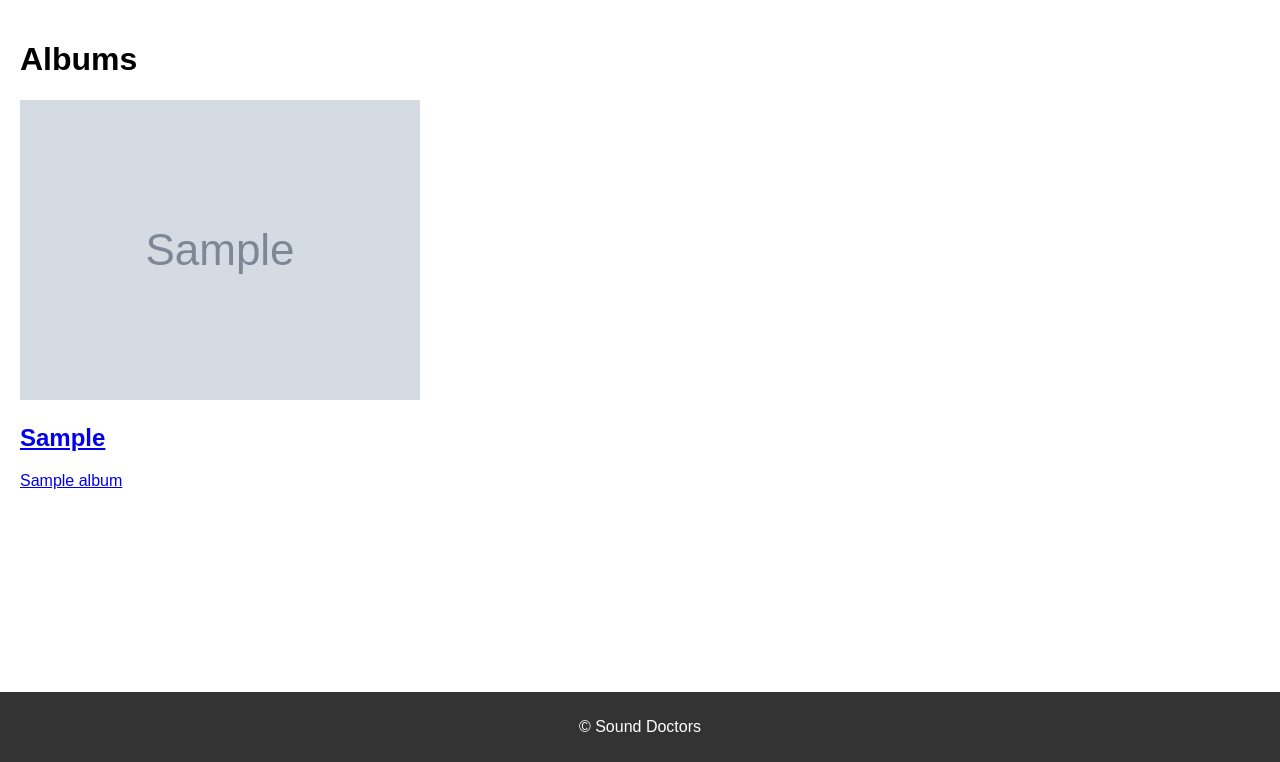
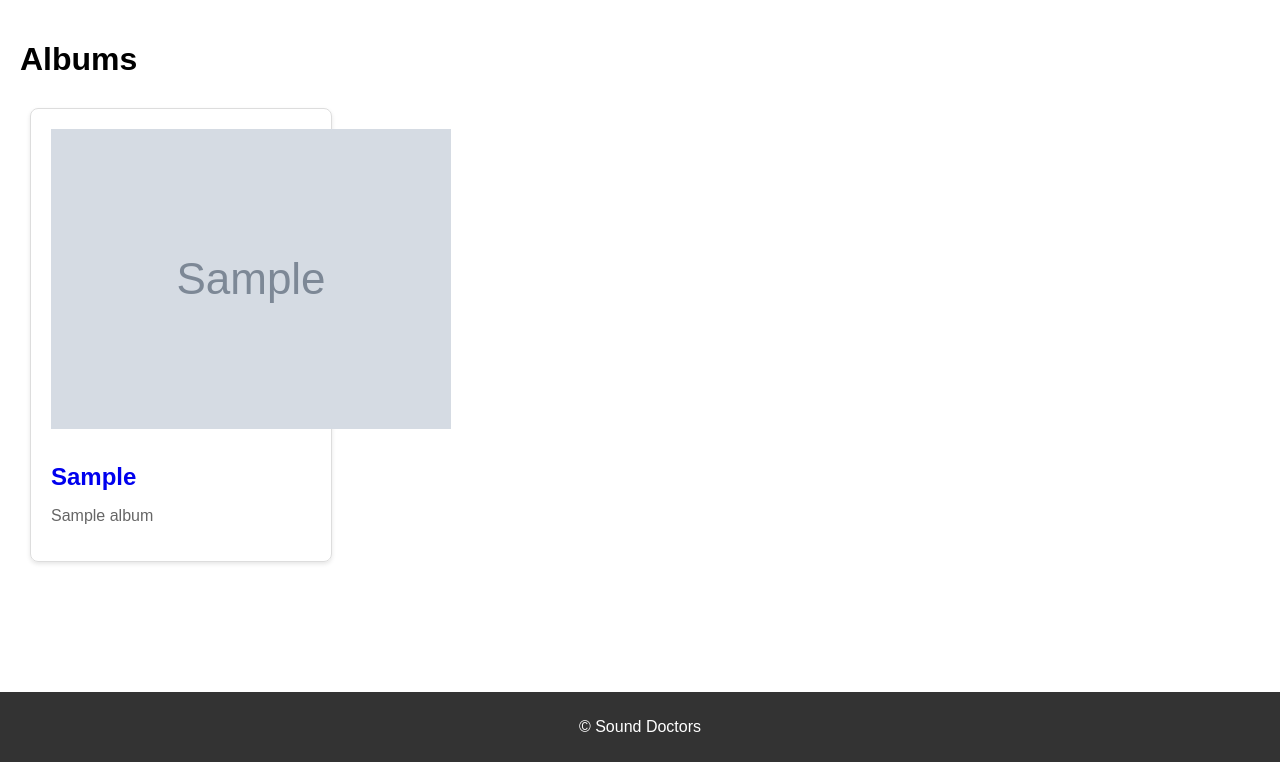
Before and after one commit to povilastsk/ptu16_sound_doctors, a Django app: page /albums/ in a window 1280 px wide. Shown: the part 38-800 px from the top of the page. Run offline with Django 4.2, Linux system fonts and the light colour scheme; tables that the repository leaves empty hold one stand-in row (values such as "Sample post"); grey boxes marked "Sample" are stand-in pictures.

Commit message:
some css done

```diff
--- a/sound_doctors/clinic/models.py
+++ b/sound_doctors/clinic/models.py
@@ -1,9 +1,9 @@
+from django.contrib.auth import get_user_model
+from django.contrib.auth.models import User
 from django.db import models
 from django.utils.translation import gettext_lazy as _
 from django.urls import reverse
-from django.contrib.auth import get_user_model
 from tinymce.models import HTMLField
-from django.contrib.auth.models import User
 
 
 User = get_user_model()
--- a/sound_doctors/clinic/static/css/base_style.css
+++ b/sound_doctors/clinic/static/css/base_style.css
@@ -1,10 +1,24 @@
 body {
 font-family: 'Arial', sans-serif;
+text-decoration: none;
 margin: 0;
 padding: 0;
 display: flex;
 flex-direction: column;
 min-height: 100vh;
+}
+
+#hero {
+background-size: cover;
+background-position: center;
+background-repeat: no-repeat;
+color: black;
+text-align: center;
+padding: 100px 0;
+}
+#hero a {
+text-decoration: none;
+font-weight: bold;
 }
 
 header {
@@ -54,7 +68,7 @@ ul.nav a:hover {
 .dropdown-content {
 display: none;
 position: absolute;
-    background-color: #555; /* Adjusted background color */
+background-color: #555;
 box-shadow: 0px 8px 16px 0px rgba(0, 0, 0, 0.2);
 z-index: 1;
 border-top: 2px solid #333;
@@ -70,12 +84,12 @@ ul.nav a:hover {
 display: block;
 padding: 12px 16px;
 font-size: 14px;
-    transition: background-color 0.3s ease, color 0.3s ease; /* Added color transition */
+transition: background-color 0.3s ease, color 0.3s ease;
 }
 
 .dropdown-content a:hover {
 background-color: #777;
-    color: #ffd700; /* Highlighted text color */
+color: #ffd700;
 }
 
 main {
@@ -104,3 +118,126 @@ footer a:hover {
 margin: 10px 0;
 padding: 10px;
 }
+
+.styled-table {
+width: 100%;
+border-collapse: collapse;
+margin: 25px 0;
+font-size: 16px;
+text-align: left;
+}
+
+
+.styled-table th {
+background-color: #f2f2f2;
+padding: 12px 15px;
+text-align: center;
+font-weight: bold;
+border: 1px solid #ddd;
+}
+
+.styled-table td {
+padding: 10px 15px;
+border: 1px solid #ddd;
+}
+
+.styled-table tbody tr:nth-child(even) {
+background-color: #f9f9f9;
+}
+
+.styled-table a {
+color: #007bff;
+text-decoration: none;
+}
+
+.styled-table a:hover {
+text-decoration: none;
+}
+
+h1 {
+font-size: 32px;
+margin-bottom: 20px;
+}
+
+.card-container {
+display: flex;
+flex-wrap: wrap;
+text-decoration: none;
+}
+
+.card {
+width: 300px;
+margin: 10px;
+border: 1px solid #ddd;
+border-radius: 8px;
+box-shadow: 0 2px 4px rgba(0, 0, 0, 0.1);
+transition: transform 0.3s ease-in-out;
+text-decoration: none;
+}
+
+.card:hover {
+transform: scale(1.05);
+text-decoration: none;
+}
+
+.card-body {
+padding: 20px;
+text-decoration: none;
+}
+
+.card-title {
+font-size: 24px;
+margin-bottom: 10px;
+text-decoration: none;
+}
+
+.card-text {
+font-size: 16px;
+color: #666;
+text-decoration: none;
+}
+
+.album-details {
+display: flex;
+}
+
+.album-info {
+flex: 1;
+margin-right: 20px;
+}
+
+.reviews-section {
+flex: 1;
+}
+
+button {
+background-color: #4CAF50;
+color: white;
+padding: 10px 15px;
+border: none;
+border-radius: 5px;
+cursor: pointer;
+}
+
+button:hover {
+background-color: #45a049;
+}
+
+.reviews-section {
+flex: 1;
+}
+
+.review {
+border: 1px solid #ddd;
+margin-bottom: 15px;
+padding: 10px;
+border-radius: 5px;
+}
+
+.review p {
+margin: 0;
+}
+
+.timestamp {
+color: #777;
+}
--- a/sound_doctors/clinic/templates/clinic/album_detail.html
+++ b/sound_doctors/clinic/templates/clinic/album_detail.html
@@ -4,6 +4,7 @@
 {% block content %}
   <h1>{% trans "Album Details"|capfirst %}</h1>
   <div class="album-details">
+    <div class="album-info">
       {% if album.cover %}
         <img src="{{ album.cover.url }}" alt="{{ album.title }} Cover">
       {% else %}
@@ -11,7 +12,8 @@
       {% endif %}
       <h2>{{ album.title }}</h2>
       <p>{{ album.artist }}</p>
-
+    </div>
+    <div class="reviews-section">
       <h3>{% trans "Reviews"|capfirst %}</h3>
       {% for review in reviews %}
         <div class="review">
@@ -37,4 +39,5 @@
         <p>{% trans "Log in to post a review or buy the album."|capfirst %}</p>
       {% endif %}
     </div>
+  </div>
 {% endblock %}
--- a/sound_doctors/clinic/templates/clinic/album_list.html
+++ b/sound_doctors/clinic/templates/clinic/album_list.html
@@ -2,18 +2,18 @@
 {% load static %}
 {% load i18n %}
 {% block content %}
-  <h1>{% trans "albums"|capfirst %}</h1>
-  <div class="album-list">
+  <h1>{% trans "Albums"|capfirst %}</h1>
+  <div class="card-container">
     {% for album in albums %}
-      <a href="{% url 'album_detail' pk=album.pk %}" class="album-link">
-        <div class="album">
+      <a href="{% url 'album_detail' pk=album.pk %}" class="card album-link">
+        <div class="card-body">
           {% if album.cover %}
-            <img src="{{ album.cover.url }}" alt="{{ album.title }} Cover">
+            <img src="{{ album.cover.url }}" alt="{{ album.title }} Cover" class="card-title">
           {% else %}
-            <img src="{% static "img/default_album.jpg" %}" alt="{% trans "Default Album Cover" %}">
+            <img src="{% static "img/default_album.jpg" %}" alt="{% trans "Default Album Cover" %}" class="card-title">
           {% endif %}
-          <h2>{{ album.artist }}</h2>
-          <p>{{ album.title }}</p>
+          <h2 class="card-title">{{ album.artist }}</h2>
+          <p class="card-text">{{ album.title }}</p>
         </div>
       </a>
     {% endfor %}
--- a/sound_doctors/clinic/templates/clinic/album_order_list.html
+++ b/sound_doctors/clinic/templates/clinic/album_order_list.html
@@ -3,10 +3,9 @@
 {% load i18n %}
 {% block content %}
 <h2>Album Purchases</h2>
-  <table>
+<table class="styled-table">
       <thead>
           <tr>
-              <th>Customer</th>
               <th>Status</th>
               <th>Album Title</th>
               <th>Artist</th>
@@ -16,7 +15,6 @@
       <tbody>
           {% for album_sale in album_sales %}
               <tr>
-                  <td>{{ album_sale.customer.username }}</td>
                   <td>{{ album_sale.get_status_display }}</td>
                   <td>{{ album_sale.album.title }}</td>
                   <td>{{ album_sale.album.artist }}</td>
--- a/sound_doctors/clinic/templates/clinic/index.html
+++ b/sound_doctors/clinic/templates/clinic/index.html
@@ -4,7 +4,7 @@
 {% block content %}
   <section id="hero">
     <h1>{% trans "welcome to"|capfirst %} Sound Doctors</h1>
-    <p>{% trans "your trusted destination for instrument repairs and maintenance"|capfirst %}.</p>
+    <p>{% trans "your trusted destination for instrument repairs and recording purchases"|capfirst %}.</p>
     <a href="{% url 'service_list' %}" class="btn btn-primary">{% trans "see our services"|capfirst %}</a>
   </section>
 {% endblock %}
--- a/sound_doctors/clinic/templates/clinic/order_list.html
+++ b/sound_doctors/clinic/templates/clinic/order_list.html
@@ -2,12 +2,12 @@
 {% load static %}
 {% load i18n %}
 {% block content %}
+
   <h2>Service Orders</h2>
 
-  <table>
+  <table class="styled-table">
     <thead>
       <tr>
-        <th>Customer</th>
         <th>Status</th>
         <th>Doctor</th>
         <th>Regular Service</th>
@@ -19,7 +19,6 @@
     <tbody>
       {% for order in service_orders %}
         <tr>
-          <td>{{ order.customer.username }}</td>
           <td>{{ order.get_status_display }}</td>
 
           <td>
--- a/sound_doctors/clinic/templates/clinic/service_list.html
+++ b/sound_doctors/clinic/templates/clinic/service_list.html
@@ -3,7 +3,7 @@
 {% load i18n %}
 
 {% block content %}
-    <h1>{% trans "service"|capfirst %}</h1>
+    <h1>{% trans "services"|capfirst %}</h1>
     <table class="styled-table">
         <thead>
             <tr>
--- a/sound_doctors/clinic/views.py
+++ b/sound_doctors/clinic/views.py
@@ -1,7 +1,7 @@
 from . import models, forms
+from django.contrib import messages
 from django.contrib.auth.decorators import login_required
 from django.contrib.auth.mixins import LoginRequiredMixin
-from django.contrib import messages
 from django.shortcuts import render, redirect, get_object_or_404
 from django.utils.decorators import method_decorator
 from django.utils.translation import gettext_lazy as _
```
Also changed, not shown: sound_doctors/clinic/static/img/shop.jpg (added). Lines whose indentation alone changed are shown as unchanged.
